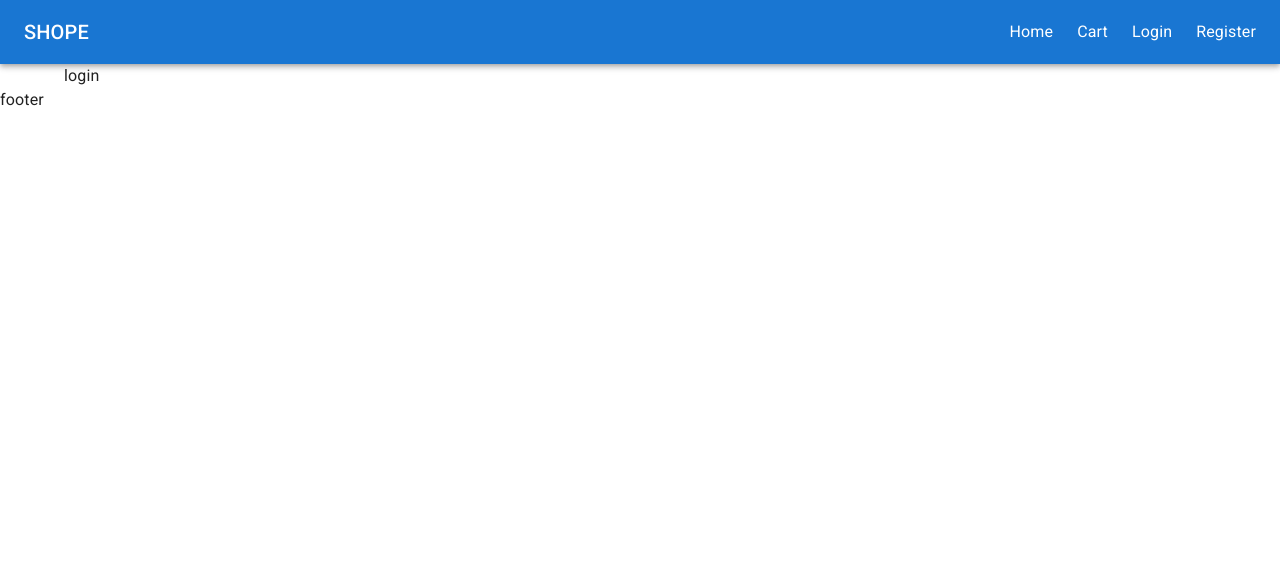
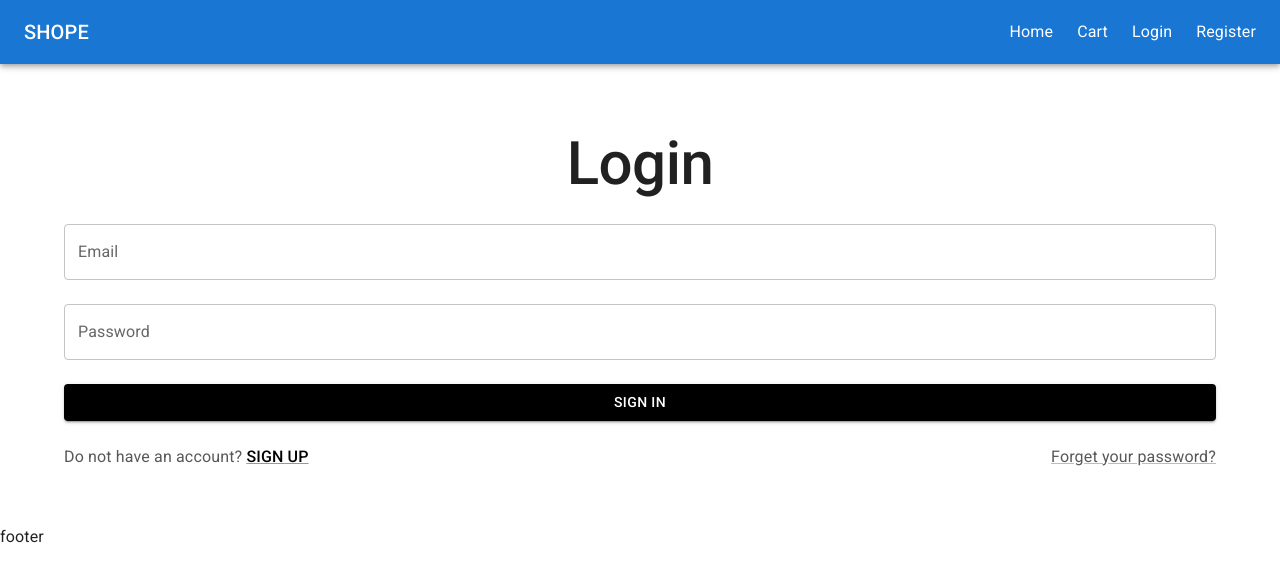
Before and after one commit to Mohammed-Alqerem/react-shop, a React (Vite) app: page /login in a window 1280 px wide. Shown: the top 582 px of the page. Built offline with nearby package versions, Linux system fonts and the light colour scheme.

Commit message:
finish the login and register page

```diff
--- a/src/pages/auth/login/Login.jsx
+++ b/src/pages/auth/login/Login.jsx
@@ -1,9 +1,62 @@
+import { yupResolver } from '@hookform/resolvers/yup';
+
+import { Box, Button, Link, TextField, Typography } from '@mui/material'
+import axios from 'axios';
 import React from 'react'
+import { useForm } from 'react-hook-form'
+import LoginSchema from '../../../validation/LoginSchema';
+import { Link as RouterLink } from 'react-router-dom';
+export default function Login() {
 
-export default function Login() {
+
+      const {register,handleSubmit,formState:{errors}}=  useForm({
+        resolver: yupResolver(LoginSchema)
+      });
+
+
+      const handleLogin = async (value)=>{
+
+        try{
+            const response = await axios.post(`https://knowledgeshop.runasp.net/api/auth/Account/Login`,value);
+            console.log(response);
+        } catch(error){
+            console.log(error);
+
+        }
+
+
+      }
+
+
   return (
-    <div>
-      login
-    </div>
+    <Box component={'section'} py={4} mt={4} textAlign={'center'}>
+
+      <Typography variant='h2' component={'h1'} fontWeight={'medium'}>
+        Login
+      </Typography>
+
+       <Box component={'form'} onSubmit={handleSubmit(handleLogin)}  py={3} display={'flex'} gap={3} flexDirection={'column'} alignItems={'flex-start'}>
+
+        <TextField {...register('email')} label='Email' fullWidth  variant='outlined'
+        error={errors.email}
+        helperText={errors.email?.message}
+        />
+        <TextField {...register('password')} label='Password' fullWidth  variant='outlined'
+        error={errors.password}
+        helperText={errors.password?.message}
+        />
+
+        <Button variant='contained' type='submit' sx={{background:'#000',width:'100%'}}>Sign in</Button>
+
+         <Box width={'100%'}  display={'flex'} flexWrap={'wrap'} justifyContent={'space-between'}>
+             <Typography color='#595757'>Do not have an account? <Link component={RouterLink} color='#000' fontWeight={'medium'} to={'register'}>SIGN UP</Link></Typography>
+
+              <Link  color='#595757' component={RouterLink}>Forget your password?</Link>
+         </Box>
+
+
+       </Box>
+
+    </Box>
   )
 }
--- a/src/pages/auth/register/Register.jsx
+++ b/src/pages/auth/register/Register.jsx
@@ -1,9 +1,10 @@
-import { Box, Button, TextField, Typography } from '@mui/material'
+import { Box, Button, Link, TextField, Typography } from '@mui/material'
 import axios from 'axios';
 import { yupResolver } from "@hookform/resolvers/yup"
 import React from 'react'
 import { useForm } from 'react-hook-form'
 import { registerSchema } from '../../../validation/RegisterSchema';
+import { Link as RouterLink } from 'react-router-dom';
 
 export default function Register() {
 
@@ -26,25 +27,35 @@ export default function Register() {
 
   return (
 
-    <Box component={'section'}>
-      <Typography variant='h1' component={'h1'} py={4} fontWeight={'medium'} textAlign={'center'}>
-        Register
+    <Box component={'section'} py={5} textAlign={'center'}>
+      <Typography variant='h2' component={'h1'} fontWeight={'medium'} >
+        Create Account
+      </Typography>
+      <Typography color='#9e9494' my={2} component={'p'}  >
+        Please fill in the fields below
       </Typography>
 
-      <Box onSubmit={handleSubmit(handleRegister)} component={'form'} display={'flex'} flexDirection={'column'} gap={3} alignItems={'center'}>
-        <TextField {...register('userName')} fullWidth label="User Name" variant="outlined"
+      <Box onSubmit={handleSubmit(handleRegister)} component={'form'} display={'flex'} flexDirection={'column'} gap={3}>
+
+        <Box sx={{ display: { sm: 'block', md: 'flex' }, gap: 3 }} width={'100%'} mt={3}>
+          <TextField {...register('userName')} sx={{ mb: { xs: 3, md: 0 } }} fullWidth label="User Name" variant="outlined"
             error={errors.userName} helperText={errors.userName?.message} />
           <TextField {...register('fullName')} fullWidth label="FullName" variant="outlined"
             error={errors.fullName} helperText={errors.fullName?.message} />
+        </Box>
+
         <TextField {...register('email')} fullWidth label="Email" variant="outlined"
           error={errors.email} helperText={errors.email?.message} />
         <TextField {...register('password')} fullWidth label="Password" variant="outlined"
           error={errors.password} helperText={errors.password?.message}
         />
         <TextField {...register('phoneNumber')} fullWidth label="Phone Number" variant="outlined"
-          error={errors.phoneNumber } helperText={errors.phoneNumber?.message}
+          error={errors.phoneNumber} helperText={errors.phoneNumber?.message}
         />
-        <Button type='submit' variant='outlined' >Register</Button>
+        <Button type='submit' variant='contained' sx={{ background: '#212131ec' }} >Create</Button>
+        <Typography component={'p'} color={'#625e5e'}>Already have an account?
+          <Link component={RouterLink} to='/login' color='#000' px={1}>Login</Link>
+        </Typography>
       </Box>
     </Box>
 
--- a/src/routers.jsx
+++ b/src/routers.jsx
@@ -24,7 +24,7 @@ const router = createBrowserRouter([
                 element:<Cart/>
             },
             {
-                path:'register',
+                path:'login/register',
                 element:<Register/>
             },
             {
--- /dev/null
+++ b/src/validation/LoginSchema.js
@@ -0,0 +1,13 @@
+import * as yup from "yup"
+  const LoginSchema = yup.object({
+            email:yup.string().email("email must be  a valid email").required("email is required"),
+            password:yup.string().required("password is required")
+            .min(6,"password must be at least 6 charachters")
+            .matches(/[A-Z]/)
+            .matches(/[a-z]/)
+            .matches(/[0-9]/)
+            .matches(/[$@&*?!]/)
+    });
+
+
+    export default LoginSchema;
```
Lines whose indentation alone changed are shown as unchanged.
